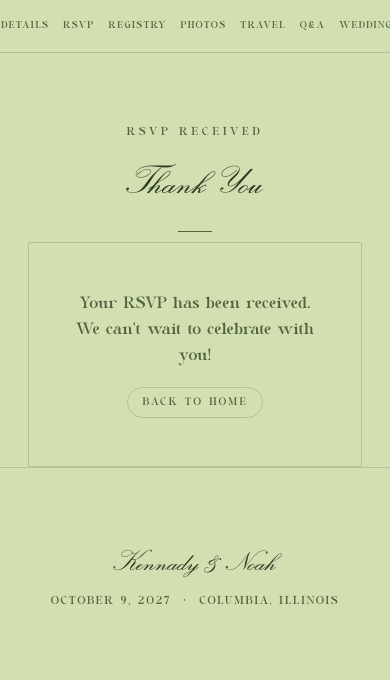
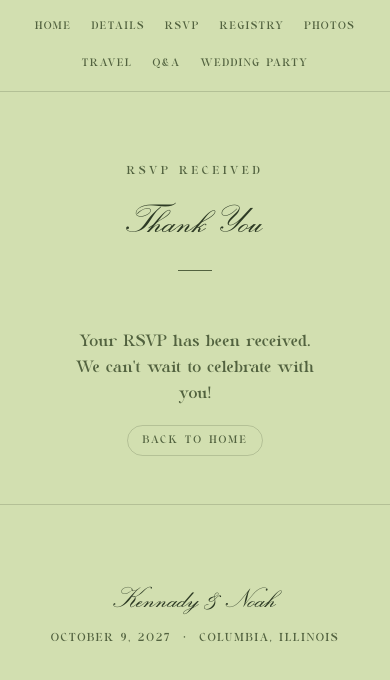
Before and after one commit to kennadyschertzer-cpu/Wedding-Website, a plain HTML site: page Wedding-Site-Deploy/thank-you.html in a window 390 px wide. Drawn offline with Linux system fonts and the light colour scheme.

Commit message:
more mobile fixes

```diff
--- a/Wedding-Site-Deploy/netlify/edge-functions/home-auth.js
+++ b/Wedding-Site-Deploy/netlify/edge-functions/home-auth.js
@@ -43,7 +43,24 @@ export default async (request, context) => {
     );
   }
 
-  // Handle the password form submission
+  // Check for a valid session cookie FIRST — before looking at the request
+  // method at all. This matters because the RSVP form (and any other form
+  // on the site) also submits via POST. If we checked "is this a POST?"
+  // before checking the cookie, an already-logged-in visitor's RSVP
+  // submission would get mistaken for a password attempt and blocked.
+  const cookieHeader = request.headers.get("cookie") || "";
+  const isAuthed = cookieHeader
+    .split(";")
+    .map((c) => c.trim())
+    .includes(`${COOKIE_NAME}=granted`);
+
+  if (isAuthed) {
+    // Already logged in — let EVERYTHING through untouched, GET or POST,
+    // homepage or RSVP form submission or anything else.
+    return context.next();
+  }
+
+  // Not logged in yet. Handle the password gate's own form submission.
   if (request.method === "POST") {
     const form = await request.formData();
     const submitted = (form.get("password") || "").toString();
@@ -65,19 +82,7 @@ export default async (request, context) => {
     });
   }
 
-  // Check for a valid session cookie
-  const cookieHeader = request.headers.get("cookie") || "";
-  const isAuthed = cookieHeader
-    .split(";")
-    .map((c) => c.trim())
-    .includes(`${COOKIE_NAME}=granted`);
-
-  if (isAuthed) {
-    // Correct cookie present — let the real homepage through
-    return context.next();
-  }
-
-  // No valid cookie — show the password gate instead of the page
+  // Not logged in, and this is a normal page visit (GET) — show the gate.
   return new Response(renderPage({}), {
     status: 200,
     headers: { "content-type": "text/html; charset=utf-8" },
@@ -95,8 +100,8 @@ function renderPage({ error }) {
 <meta charset="UTF-8">
 <meta name="viewport" content="width=device-width, initial-scale=1.0">
 <title>Kennady &amp; Noah</title>
-<link rel="preload" href="/fonts/exmouth_.woff2" as="font" type="font/woff2" crossorigin>
-<link rel="preload" href="/fonts/Zanela-pglrR.woff2" as="font" type="font/woff2" crossorigin>
+<link rel="preload" href="/fonts/exmouth_.woff2" as="font" type="font/woff2" crossorigin fetchpriority="high">
+<link rel="preload" href="/fonts/Zanela-pglrR.woff2" as="font" type="font/woff2" crossorigin fetchpriority="high">
 <style>
   @font-face{
     font-family: 'Exmouth';
--- a/Wedding-Site-Deploy/styles.css
+++ b/Wedding-Site-Deploy/styles.css
@@ -116,25 +116,19 @@ nav .wrap{
   display:flex;
   justify-content:center;
   align-items:center;
-  gap: clamp(10px, 2.4vw, 34px);
-  padding: 16px 28px;
-  flex-wrap: nowrap;
-  overflow-x: auto;
-  -webkit-overflow-scrolling: touch;
-  scrollbar-width: none;
-}
-nav .wrap::-webkit-scrollbar{
-  display: none;
+  gap: clamp(12px, 2.8vw, 34px) clamp(16px, 3.5vw, 34px);
+  padding: 20px 28px;
+  flex-wrap: wrap;
+  row-gap: 12px;
 }
 nav a{
   text-decoration:none;
-  font-size: clamp(0.62rem, 1.6vw, 0.78rem);
-  letter-spacing: 0.12em;
+  font-size: clamp(0.68rem, 1.8vw, 0.78rem);
+  letter-spacing: 0.13em;
   text-transform: uppercase;
   color: var(--pine-mid);
   transition: color 0.2s ease;
   white-space: nowrap;
-  flex-shrink: 0;
 }
 nav a:hover, nav a:focus-visible{ color: var(--pine); }
 nav a.current{ color: var(--pine); border-bottom: 1px solid var(--pine); padding-bottom: 2px; }
@@ -414,7 +408,7 @@ main.main--roomy{
 /* ---- Placeholder cards (RSVP / Registry / Travel) ------------------ */
 .placeholder-card{
   background: var(--cream);
-  border: 1px solid var(--pine-faint);
+  border: none;
   border-radius: 2px;
   padding: 48px 40px;
   text-align:center;
--- a/Wedding-Site-Deploy/thank-you.html
+++ b/Wedding-Site-Deploy/thank-you.html
@@ -5,8 +5,8 @@
 <meta name="viewport" content="width=device-width, initial-scale=1.0">
 <title>Thank You — Kennady &amp; Noah</title>
 
-<link rel="preload" href="fonts/exmouth_.woff2" as="font" type="font/woff2" crossorigin>
-<link rel="preload" href="fonts/Zanela-pglrR.woff2" as="font" type="font/woff2" crossorigin>
+<link rel="preload" href="fonts/exmouth_.woff2" as="font" type="font/woff2" crossorigin fetchpriority="high">
+<link rel="preload" href="fonts/Zanela-pglrR.woff2" as="font" type="font/woff2" crossorigin fetchpriority="high">
 <link rel="stylesheet" href="styles.css">
 </head>
 <body>
```
Also changed, not shown: Wedding-Site-Deploy/details.html (+2 -2 lines), Wedding-Site-Deploy/gallery.html (+2 -2 lines), Wedding-Site-Deploy/index.html (+2 -2 lines), Wedding-Site-Deploy/netlify/edge-functions/table-number-auth.js (+16 -14 lines), Wedding-Site-Deploy/qa.html (+2 -2 lines), Wedding-Site-Deploy/registry.html (+2 -2 lines), Wedding-Site-Deploy/rsvp.html (+2 -2 lines), Wedding-Site-Deploy/table-number/index.html (+2 -2 lines), Wedding-Site-Deploy/travel.html (+2 -2 lines), Wedding-Site-Deploy/wedding-party.html (+2 -2 lines).
